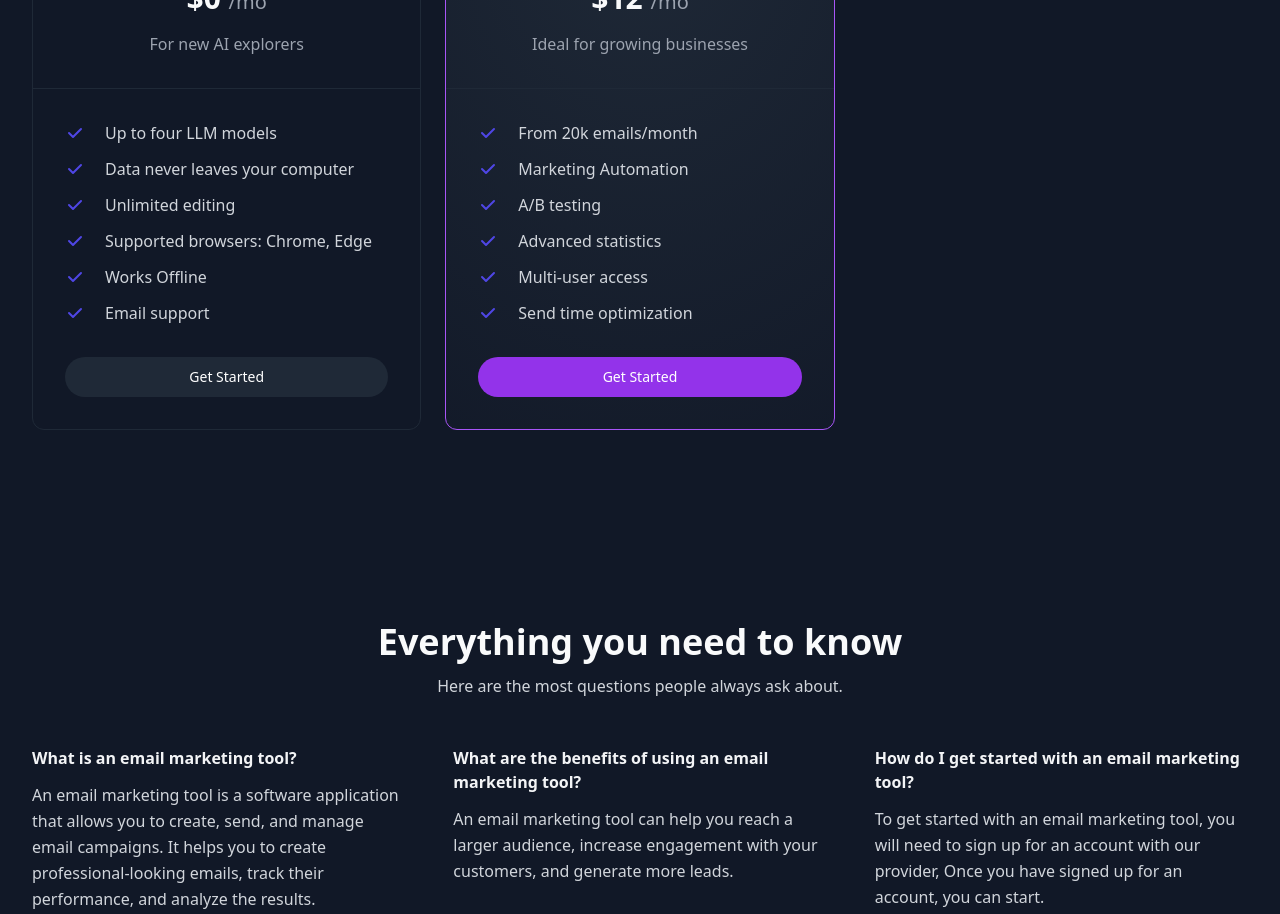
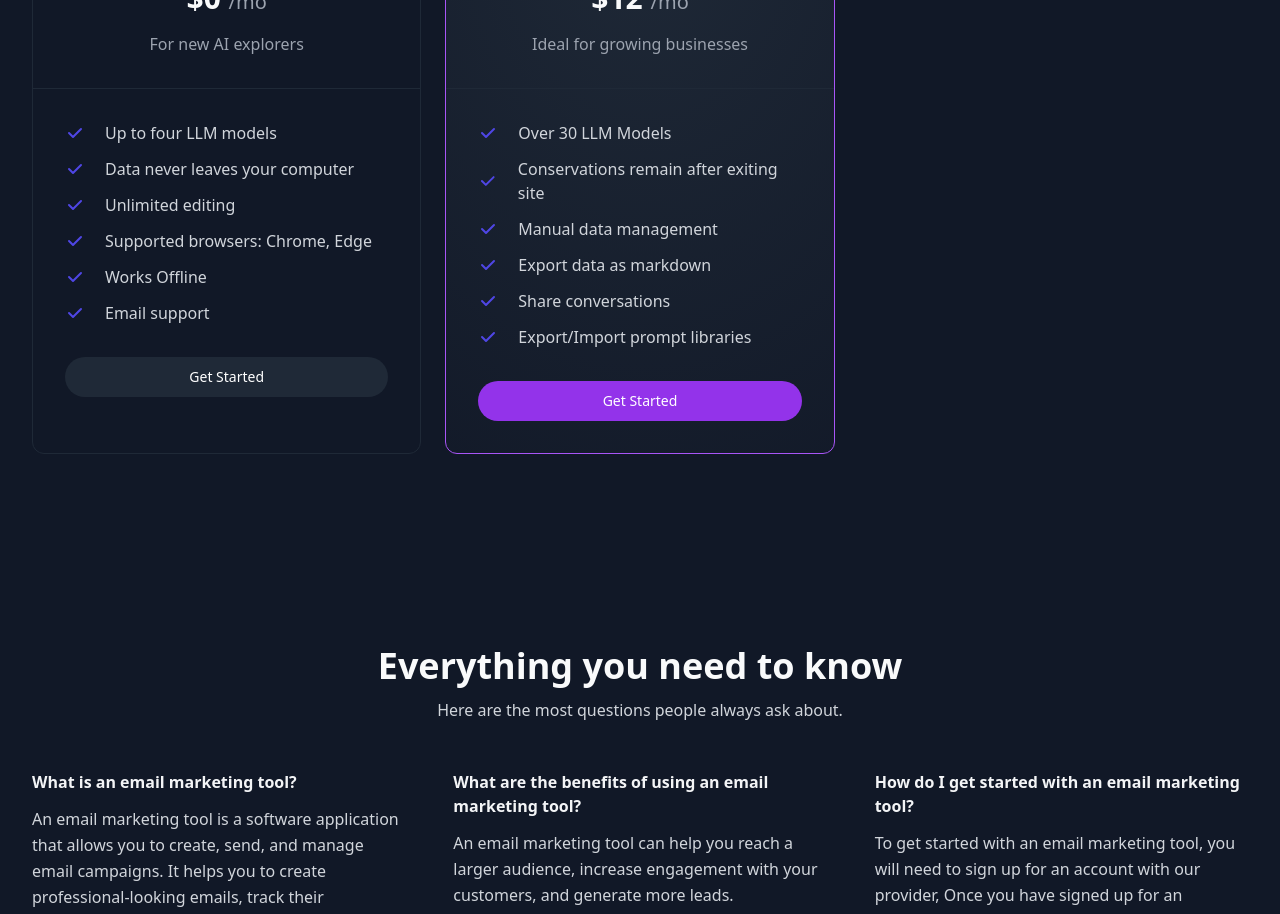
Before and after one commit to ydideh810/nidmail, a Next.js app: page / in a window 1280 px wide. Shown: the part 3860-4774 px from the top of the page. Built offline with nearby package versions, Linux system fonts and the light colour scheme.

Commit message:
Update Pricing.jsx

```diff
--- a/components/ui/Pricing/Pricing.jsx
+++ b/components/ui/Pricing/Pricing.jsx
@@ -26,12 +26,12 @@ const Pricing = () => {
             price: 12,
             isMostPop: true,
             features: [
-                "From 20k emails/month",
-                "Marketing Automation",
-                "A/B testing",
-                "Advanced statistics",
-                "Multi-user access",
-                "Send time optimization",
+                "Over 30 LLM Models",
+                "Conservations remain after exiting site",
+                "Manual data management",
+                "Export data as markdown",
+                "Share conversations",
+                "Export/Import prompt libraries",
             ],
         },
 
```
